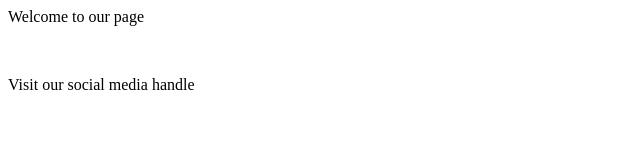
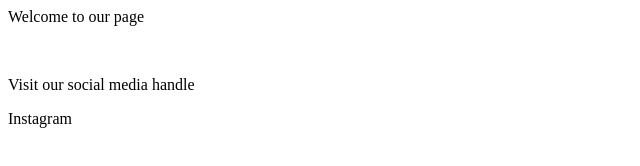
Before and after one commit to surJ90/git-demo, a plain HTML site: page index.html in a window 1280 px wide. Shown: the full height of the page, 0-640 px from the left. Drawn offline with Linux system fonts and the light colour scheme.

Commit message:
Instagram

```diff
--- a/index.html
+++ b/index.html
@@ -1,3 +1,4 @@
 <p>Welcome to our page</p>
 <br>
 <p>Visit our social media handle</p>
+<p>Instagram</p>
```
